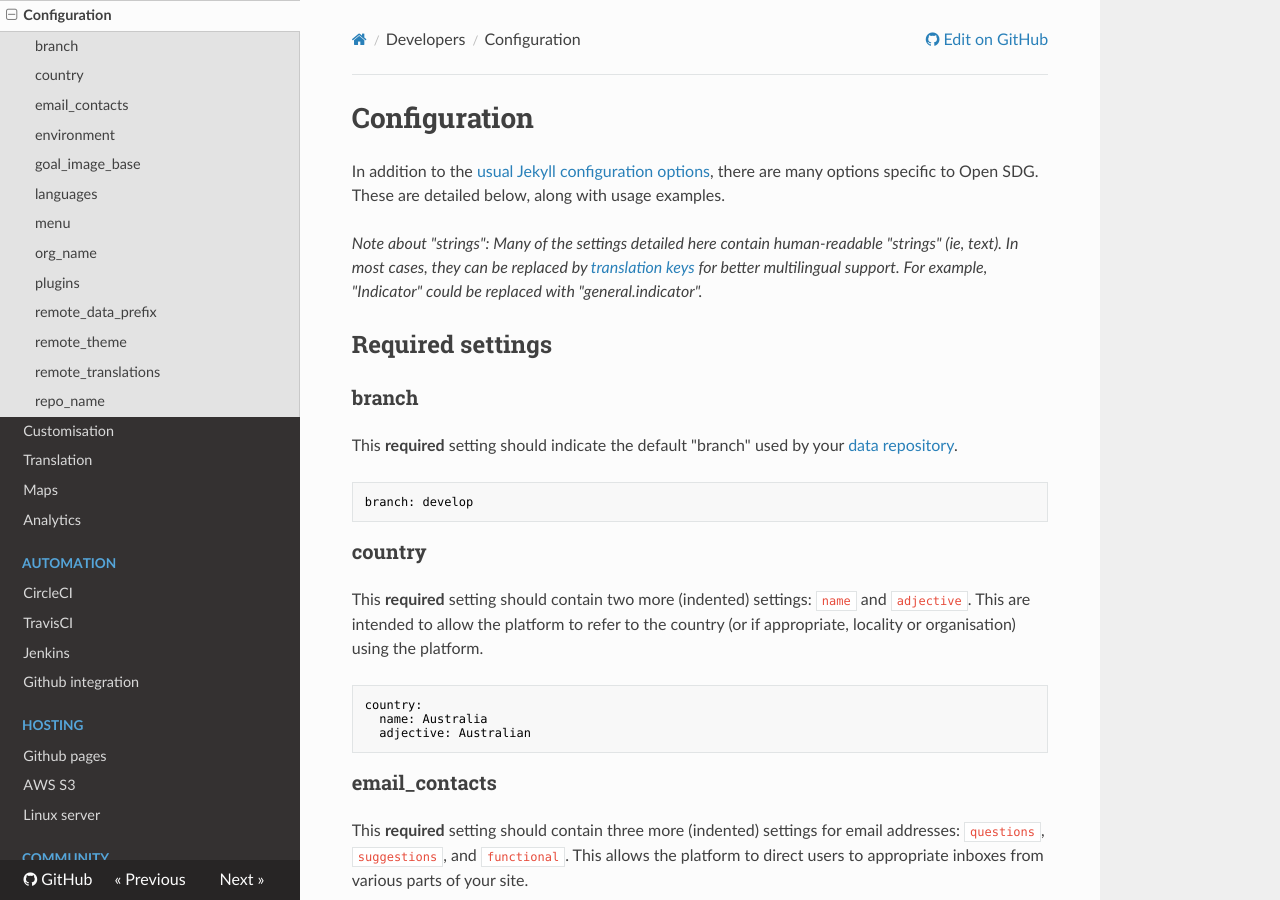
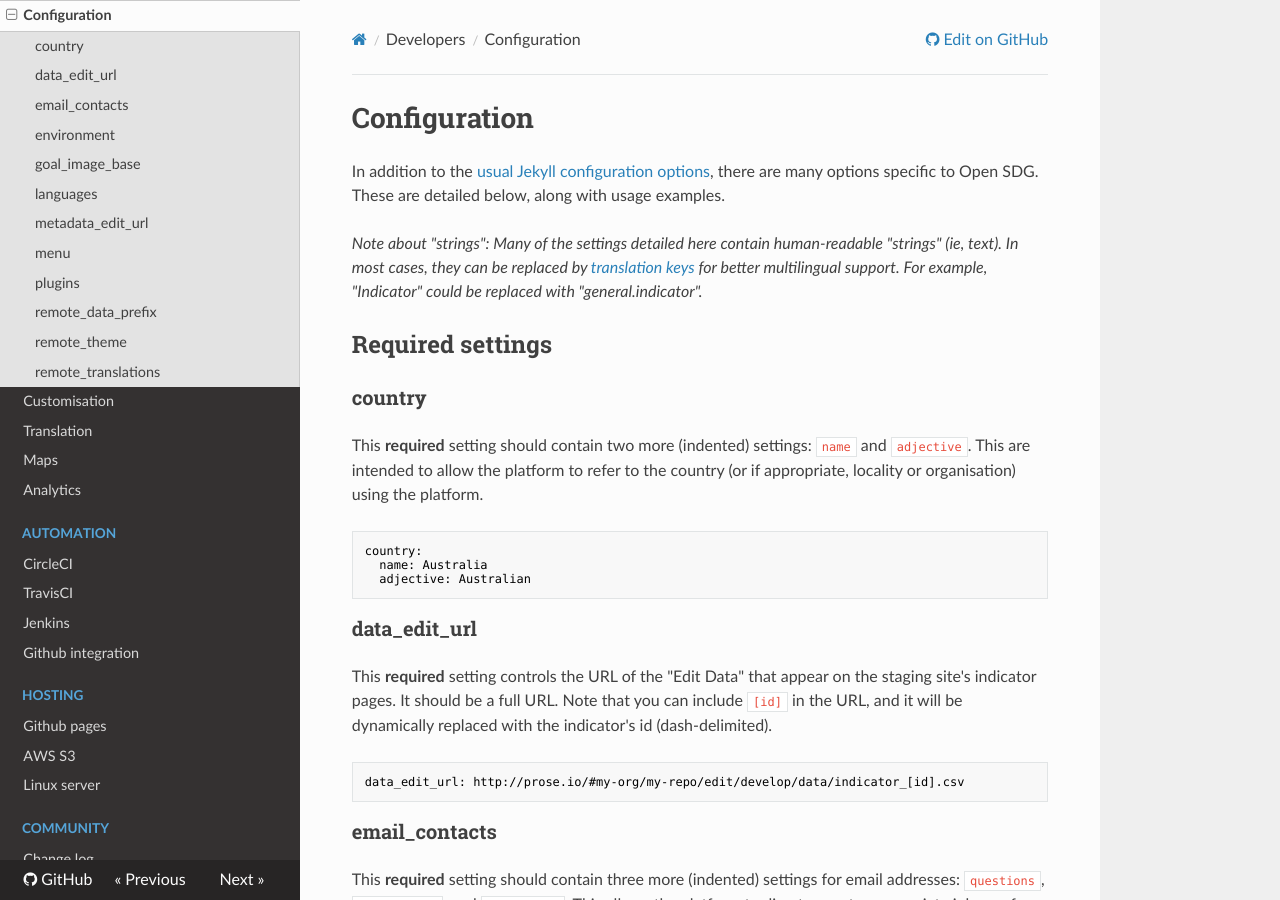
Before and after one commit to open-sdg/open-sdg, an MkDocs documentation site: the page built from docs/configuration.md, in a window 1280 px wide and 900 px high. Built offline with MkDocs 1.6.1, drawn with Linux system fonts in a browser that asks for light colours; nearby versions of some CDN libraries; old or Windows-style settings are respelled for this version of MkDocs; some of the changed text lies outside the part shown.

Commit message:
Documentation updates for new config settings for edit links

````diff
--- a/docs/configuration.md
+++ b/docs/configuration.md
@@ -5,14 +5,6 @@
 _Note about "strings": Many of the settings detailed here contain human-readable "strings" (ie, text). In most cases, they can be replaced by [translation keys](https://open-sdg.readthedocs.io/en/latest/translation/) for better multilingual support. For example, "Indicator" could be replaced with "general.indicator"._
 
 ## Required settings
-
-### branch
-
-This **required** setting should indicate the default "branch" used by your [data repository](https://open-sdg.readthedocs.io/en/latest/glossary/#data-repository).
-
-```nohighlight
-branch: develop
-```
 
 ### country
 
@@ -22,6 +14,14 @@
 country:
   name: Australia
   adjective: Australian
+```
+
+### data_edit_url
+
+This **required** setting controls the URL of the "Edit Data" that appear on the staging site's indicator pages. It should be a full URL. Note that you can include `[id]` in the URL, and it will be dynamically replaced with the indicator's id (dash-delimited).
+
+```nohighlight
+data_edit_url: http://prose.io/#my-org/my-repo/edit/develop/data/indicator_[id].csv
 ```
 
 ### email_contacts
@@ -70,6 +70,14 @@
       language: "es"
 ```
 
+### metadata_edit_url
+
+This **required** setting controls the URL of the "Edit Metadata" that appear on the staging site's indicator pages. It should be a full URL. Note that you can include `[id]` in the URL, and it will be dynamically replaced with the indicator's id (dash-delimited).
+
+```nohighlight
+metadata_edit_url: http://prose.io/#my-org/my-repo/edit/develop/meta/[id].md
+```
+
 ### menu
 
 This **required** setting controls the main navigation menu for the platform. It should contain a list of menu items, each containing a `path` and a [translation key](https://open-sdg.readthedocs.io/en/latest/translation/).
@@ -82,14 +90,6 @@
     translation_key: menu.about
   - path: /faq
     translation_key: menu.faq
-```
-
-### org_name
-
-This **required** setting should indicate the GitHub organisation used for your [data repository](https://open-sdg.readthedocs.io/en/latest/glossary/#data-repository).
-
-```nohighlight
-org_name: my-github-org
 ```
 
 ### plugins
@@ -131,14 +131,6 @@
 ```nohighlight
 remote_translations:
   - https://open-sdg.github.io/sdg-translations/translations.json
-```
-
-### repo_name
-
-This **required** setting should indicate the GitHub repository used for your [data repository](https://open-sdg.readthedocs.io/en/latest/glossary/#data-repository).
-
-```nohighlight
-repo_name: my-data-repository
 ```
 
 ## Optional settings
````
